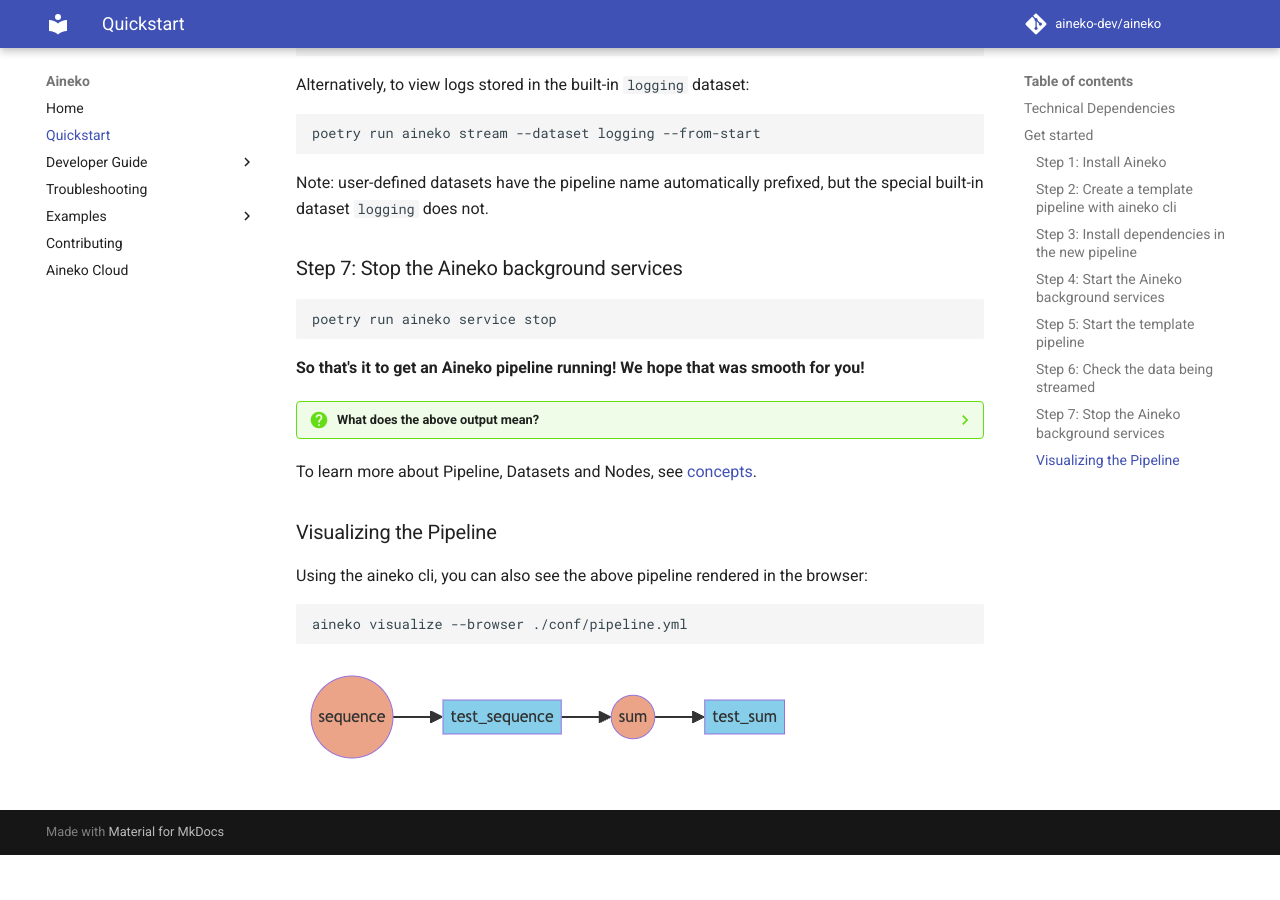
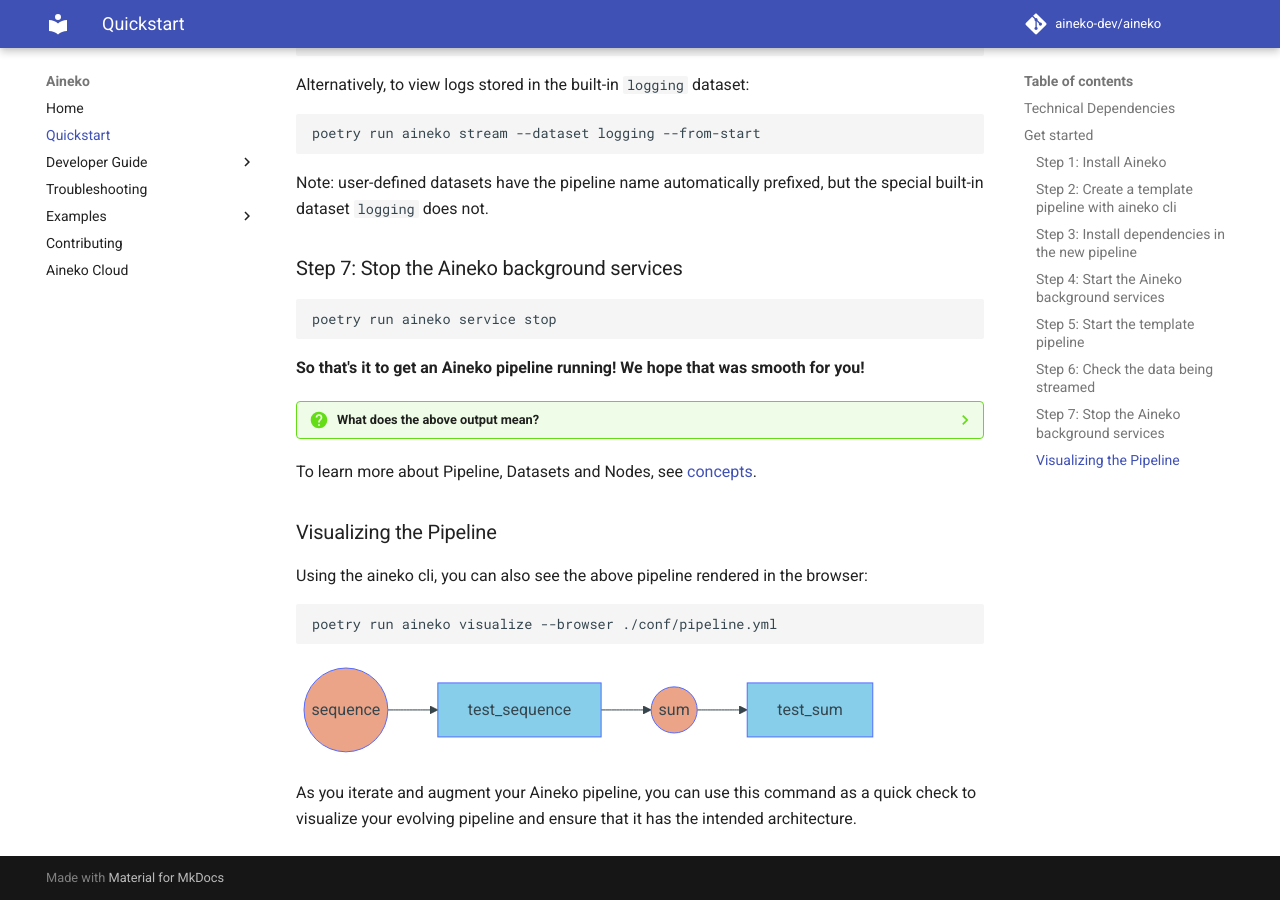
Before and after one commit to aineko-dev/aineko, an MkDocs documentation site: the page built from docs/quickstart.md, in a window 1280 px wide and 900 px high, scrolled down 1637 px. Built offline with MkDocs 1.6.1 and Material for MkDocs 9.7.7, drawn with Linux system fonts in a browser that asks for light colours; comment, search, counter and statistics services are not loaded; before the commit the page ends 2492 px from its top, so only the background shows below that.

Commit message:
chore: render mermaid instead of using image

````diff
--- a/docs/quickstart.md
+++ b/docs/quickstart.md
@@ -99,7 +99,16 @@
 Using the aineko cli, you can also see the above pipeline rendered in the browser:
 
 ```sh
-aineko visualize --browser ./conf/pipeline.yml
+poetry run aineko visualize --browser ./conf/pipeline.yml
 ```
 
-![Pipeline](./img/pipeline_visualization.png)
+```mermaid
+flowchart LR
+classDef datasetClass fill:#87CEEB
+classDef nodeClass fill:#eba487
+N_sequence((sequence)):::nodeClass -->  T_test_sequence[test_sequence]:::datasetClass
+T_test_sequence[test_sequence]:::datasetClass -->  N_sum((sum)):::nodeClass
+N_sum((sum)):::nodeClass -->  T_test_sum[test_sum]:::datasetClass
+```
+
+As you iterate and augment your Aineko pipeline, you can use this command as a quick check to visualize your evolving pipeline and ensure that it has the intended architecture.
````
